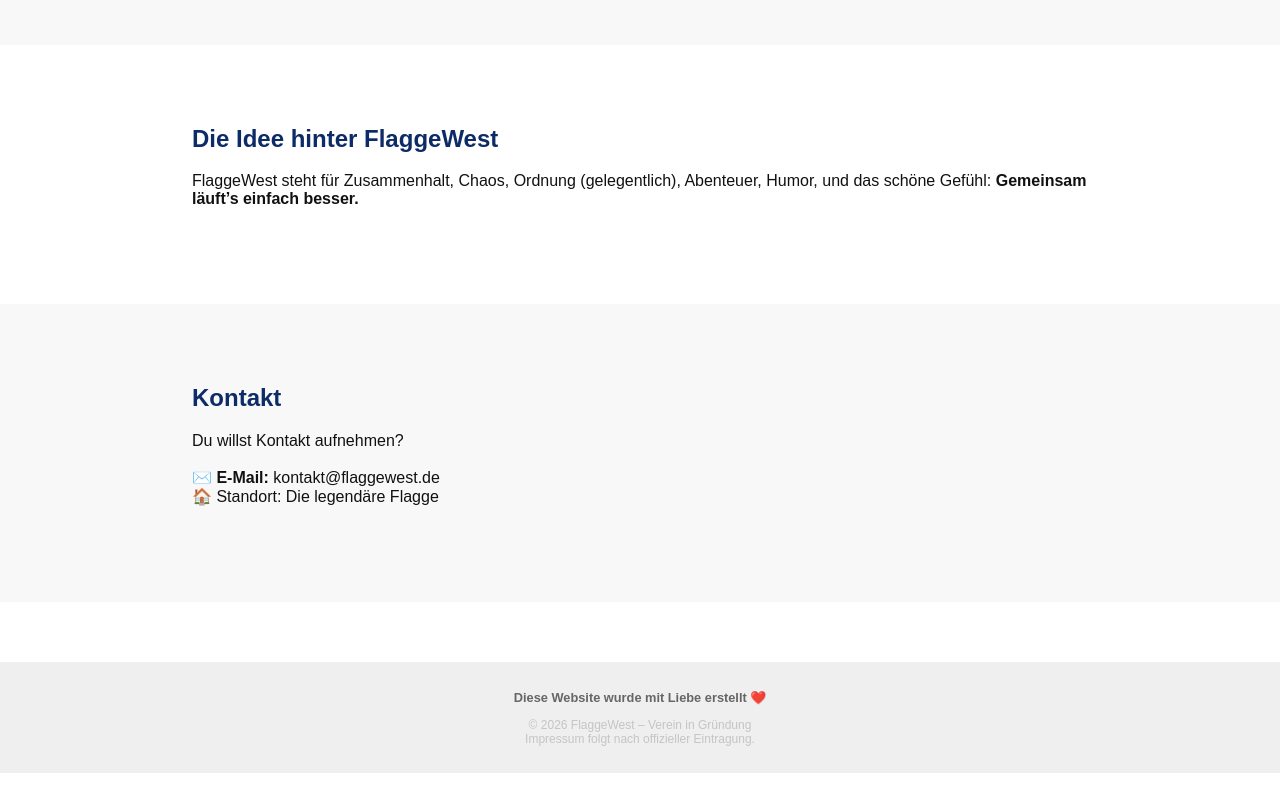
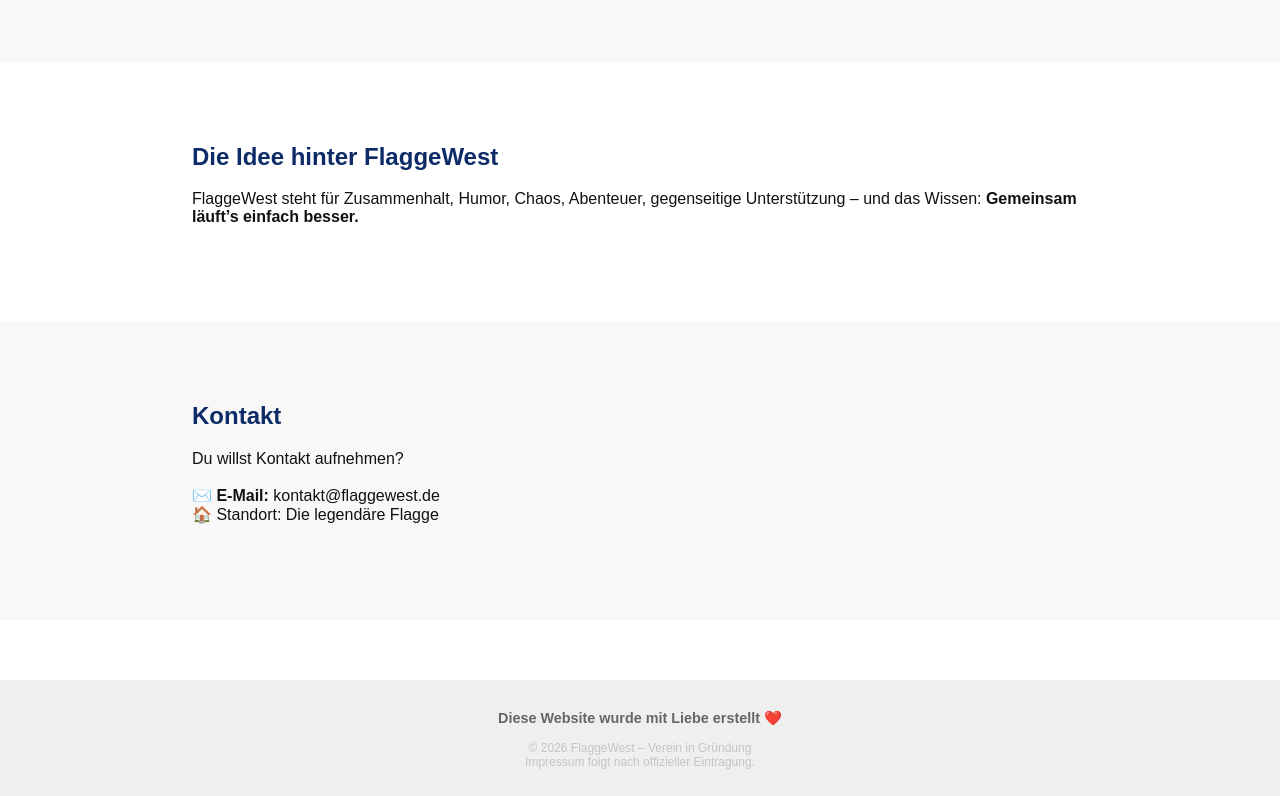
Before and after one commit to SimonFischer1/spass, a plain HTML site: page index.html in a window 1280 px wide. Shown: the part 582-1378 px from the top of the page. Before the commit the page ends 1355 px from the top, so only its background shows below. Drawn offline with Linux system fonts and the light colour scheme.

Commit message:
Refactor HTML structure and update styles

```diff
--- a/index.html
+++ b/index.html
@@ -16,17 +16,18 @@
             font-family: Arial, Helvetica, sans-serif;
             background: white;
             color: #111;
+            scroll-behavior: smooth;
         }
 
-        /* Navigation */
+        /* Header + Navigation */
         header {
             background: var(--main-blue);
             padding: 10px 40px;
             display: flex;
             justify-content: space-between;
             align-items: center;
+            box-shadow: 0 3px 10px rgba(0,0,0,0.2);
             color: white;
-            box-shadow: 0 3px 10px rgba(0,0,0,0.2);
             position: sticky;
             top: 0;
             z-index: 100;
@@ -36,6 +37,7 @@
             height: 70px;
             width: auto;
             border-radius: 6px;
+            object-fit: cover;
         }
 
         nav a {
@@ -45,10 +47,12 @@
             font-size: 1.15rem;
             transition: 0.3s;
         }
+
         nav a:hover {
             color: var(--light-blue);
         }
 
+        /* Content sections */
         section {
             padding: 80px 15%;
             opacity: 0;
@@ -81,7 +85,7 @@
         footer {
             background: #efefef;
             padding: 15px;
-            font-size: 0.8rem;
+            font-size: 0.9rem;
             color: #666;
             text-align: center;
             margin-top: 60px;
@@ -92,17 +96,17 @@
             font-size: 0.75rem;
             transition: 0.3s;
         }
+
         .hidden:hover {
             opacity: 1;
         }
-
     </style>
 </head>
 <body>
 
     <!-- HEADER + LOGO -->
     <header>
-        IMG_0714.jpeg
+        IMG_0714.jpg
 
         <nav>
             #entstehungEntstehung</a>
@@ -118,7 +122,8 @@
         <p>
             FlaggeWest ist nicht nur ein Wohnheim – es ist eine Lebenseinstellung.
             Während FlaggeOST existiert, aber eher Durchschnitt liefert,
-            hat FlaggeWest früh bewiesen: <strong>Wir sind die Cooleren.</strong>
+            hat FlaggeWest früh bewiesen:
+            <strong>Wir sind die Cooleren.</strong>
         </p>
     </section>
 
@@ -128,7 +133,8 @@
         <p>
             Aus einer Idee wurde eine Bewegung.
             Aus einer WG wurde eine Familie.
-            Aus der Familie wird ein Verein: <strong>FlaggeWest</strong>.
+            Und aus dieser Familie entsteht ein Verein:
+            <strong>FlaggeWest</strong>.
         </p>
     </section>
 
@@ -136,8 +142,8 @@
     <section id="idee">
         <h2>Die Idee hinter FlaggeWest</h2>
         <p>
-            FlaggeWest steht für Zusammenhalt, Chaos, Ordnung (gelegentlich),
-            Abenteuer, Humor, und das schöne Gefühl:
+            FlaggeWest steht für Zusammenhalt, Humor, Chaos, Abenteuer,
+            gegenseitige Unterstützung – und das Wissen:
             <strong>Gemeinsam läuft’s einfach besser.</strong>
         </p>
     </section>
@@ -147,7 +153,6 @@
         <h2>Kontakt</h2>
         <p>
             Du willst Kontakt aufnehmen?<br><br>
-
             ✉️ <strong>E-Mail:</strong> kontakt@flaggewest.de<br>
             🏠 Standort: Die legendäre Flagge
         </p>
```
